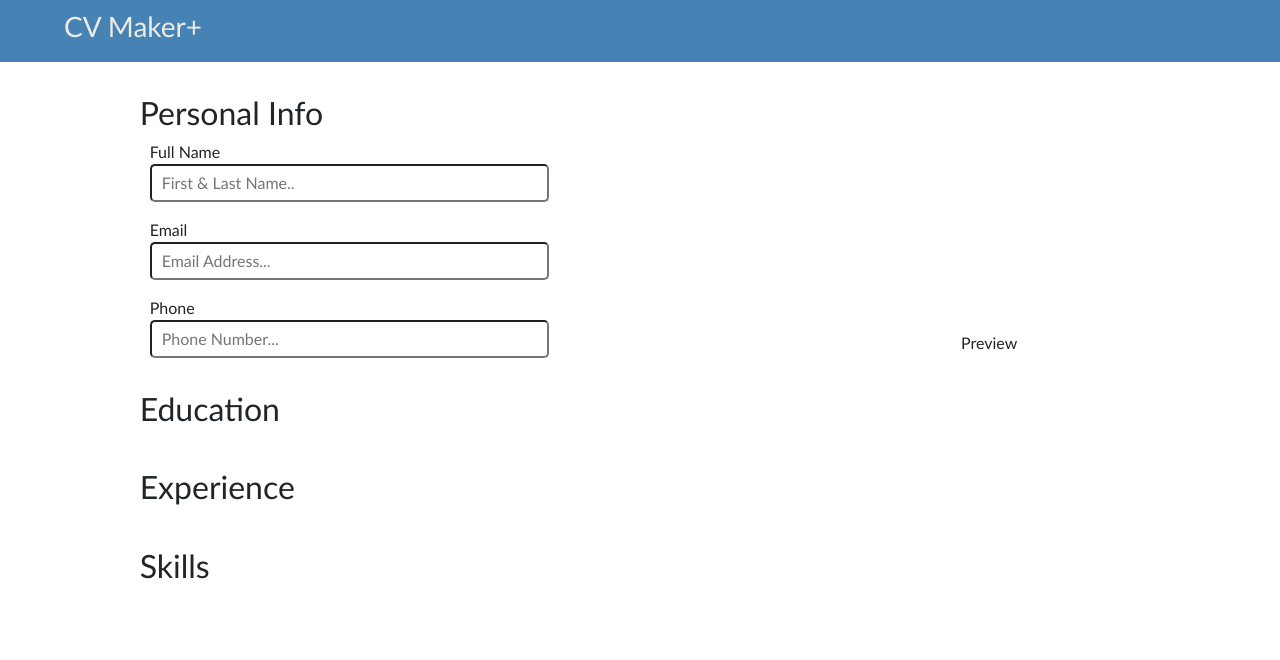
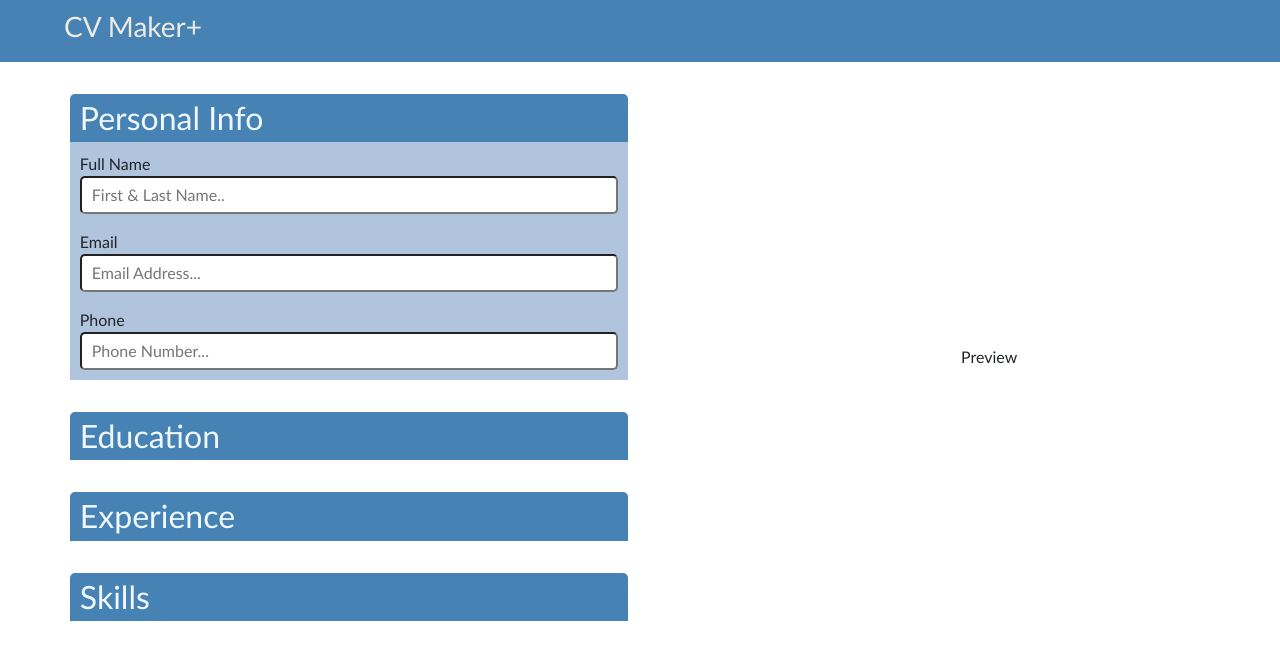
Before and after one commit to KramYengir/cv-maker, a React (Vite) app: page / in a window 1280 px wide. Shown: the top 660 px of the page. Built offline with nearby package versions, Linux system fonts and the light colour scheme.

Commit message:
could not resist some styling...

```diff
--- a/src/components/Education.jsx
+++ b/src/components/Education.jsx
@@ -1,8 +1,8 @@
 const Education = () => {
   return (
-    <div>
+    <section>
       <h2>Education</h2>
-    </div>
+    </section>
   );
 };
 
--- a/src/components/Experience.jsx
+++ b/src/components/Experience.jsx
@@ -1,8 +1,8 @@
 const Experience = () => {
   return (
-    <div>
+    <section>
       <h2>Experience</h2>
-    </div>
+    </section>
   );
 };
 
--- a/src/components/PersonalInfo.jsx
+++ b/src/components/PersonalInfo.jsx
@@ -1,6 +1,6 @@
 const PersonalInfo = () => {
   return (
-    <div>
+    <section>
       <h2>Personal Info</h2>
       <form action="#">
         <label htmlFor="fullname">
@@ -20,7 +20,7 @@ const PersonalInfo = () => {
           <input id="phone" type="phone" placeholder="Phone Number..."></input>
         </label>
       </form>
-    </div>
+    </section>
   );
 };
 
--- a/src/components/Skills.jsx
+++ b/src/components/Skills.jsx
@@ -1,8 +1,8 @@
 const Skills = () => {
   return (
-    <div>
+    <section>
       <h2>Skills</h2>
-    </div>
+    </section>
   );
 };
 
--- a/src/styles/InputSection.css
+++ b/src/styles/InputSection.css
@@ -2,12 +2,23 @@
   display: grid;
   gap: 2rem;
 
-  min-width: 60%;
+  min-width: min(80%, 600px);
+}
+
+.input-section section h2 {
+  background-color: steelblue;
+  color: aliceblue;
+  padding: 5px 10px;
+  border-radius: 5px 5px 0 0;
+  margin: 0;
 }
 
 form {
   display: grid;
   gap: 1rem;
+  padding-block: 10px;
+  background-color: lightsteelblue;
+  /*border: 1px solid slategray;*/
 }
 
 form label {
```
